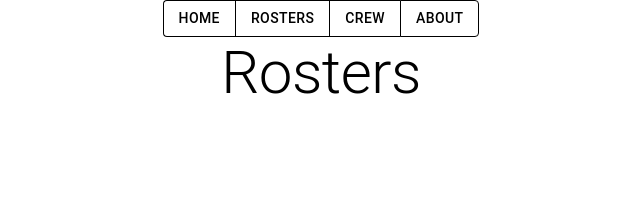
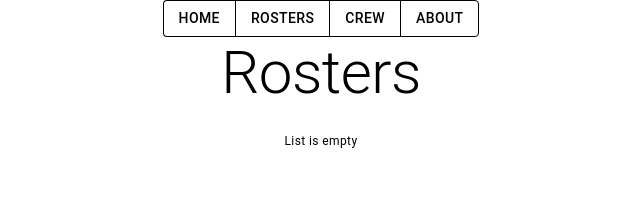
Before and after one commit to babakansari/React-Redux-Hooks-TypeSctipt, a React (Create React App) app in the folder react-ui/: page /rostering in a window 1280 px wide. Shown: the top 201 px of the page, without its empty margins (319-959 px from the left). Built offline with nearby package versions, Linux system fonts and the light colour scheme; what redux-immutable-state-invariant would draw is missing.

Commit message:
Fix warning message for rendering table

```diff
--- a/react-ui/src/components/rostering/RostersPage.tsx
+++ b/react-ui/src/components/rostering/RostersPage.tsx
@@ -12,6 +12,9 @@ function RostersPage () {
     <div>
       <Typography variant="h2">Rosters</Typography>
       <br/>
+      {state.crewes.length===0 ?
+        <Typography variant="caption">List is empty</Typography> :
+        <table>
           <tbody>
             {state.crewes.map(crew => {
               return (
@@ -26,6 +29,8 @@ function RostersPage () {
               );
             })}
           </tbody>
+        </table>
+      }
     </div>
   );
 }
```
Lines whose indentation alone changed are shown as unchanged.
